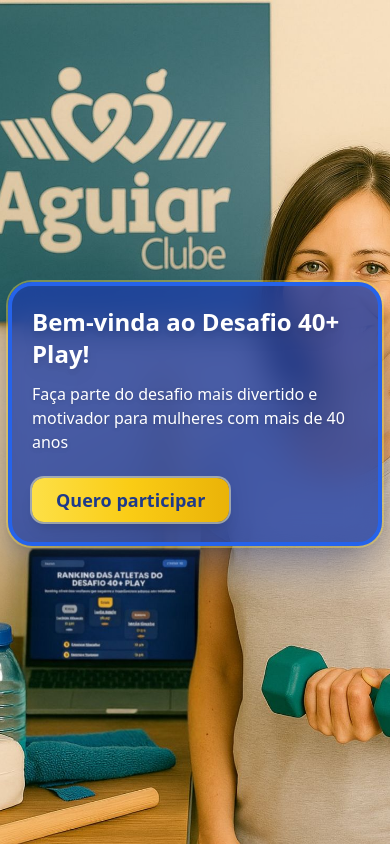
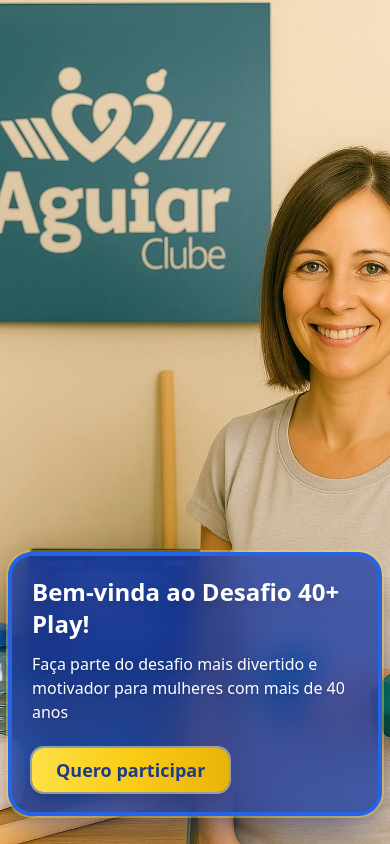
Before and after one commit to hugoaguiarborges-collab/Funil-Clube-Aguiar, a React (Vite) app: page / in a window 390 px wide. Built offline with nearby package versions, Linux system fonts and the light colour scheme; the HTML template or start-up script is replaced by a standard one.

Commit message:
Update App.tsx

```diff
--- a/src/App.tsx
+++ b/src/App.tsx
@@ -5,13 +5,14 @@ export default function App() {
   const [answered, setAnswered] = useState(false);
   const [answer, setAnswer] = useState("");
 
-  // TELA DE CAPA ATUALIZADA COM GLASSMORPHISM E CARD MENOR
+  // CARD: estrutura principal sem centralização vertical forçada
   if (!started) {
     return (
-      <div className="min-h-screen flex flex-col items-center justify-center px-2 custom-bg">
+      <div className="custom-bg px-2">
         <div className="backdrop-blur-lg bg-blue-800/75 p-5 rounded-3xl shadow-2xl shadow-blue-900/50 w-full max-w-sm border-4 border-blue-600
           transform transition-transform duration-300 hover:scale-105 hover:shadow-[0_12px_32px_8px_rgba(0,0,60,0.35)]
-          ring-2 ring-yellow-300/40 drop-shadow-lg"
+          ring-2 ring-yellow-300/40 drop-shadow-lg
+          md:mb-0 mb-3"
         >
           <h1 className="text-2xl font-extrabold text-white mb-3 drop-shadow-lg">
             Bem-vinda ao Desafio 40+ Play!
@@ -33,9 +34,10 @@ export default function App() {
   // Tela de resposta (depois do clique)
   if (answered) {
     return (
-      <div className="min-h-screen flex flex-col items-center justify-center px-2 custom-bg">
+      <div className="custom-bg px-2">
         <div className="backdrop-blur-lg bg-green-700/80 p-5 rounded-3xl shadow-2xl shadow-green-900/50 w-full max-w-sm border-4 border-green-900 text-center
-          transform transition-transform duration-300"
+          transform transition-transform duration-300
+          md:mb-0 mb-3"
         >
           <h1 className="text-xl font-bold text-white mb-3">Obrigado!</h1>
           <p className="text-white">Você escolheu: <span className="font-bold">{answer}</span></p>
@@ -46,10 +48,11 @@ export default function App() {
 
   // Pergunta principal
   return (
-    <div className="min-h-screen flex flex-col items-center justify-center px-2 custom-bg">
+    <div className="custom-bg px-2">
       <div className="backdrop-blur-lg bg-blue-800/75 p-5 rounded-3xl shadow-2xl shadow-blue-900/50 w-full max-w-sm border-4 border-blue-600
         transform transition-transform duration-300 hover:scale-105 hover:shadow-[0_12px_32px_8px_rgba(0,0,60,0.35)]
-        ring-2 ring-yellow-300/40 drop-shadow-lg"
+        ring-2 ring-yellow-300/40 drop-shadow-lg
+        md:mb-0 mb-3"
       >
         <h1 className="text-xl font-extrabold text-white mb-4 text-center drop-shadow-lg">
           Qual seu maior objetivo hoje?
```
